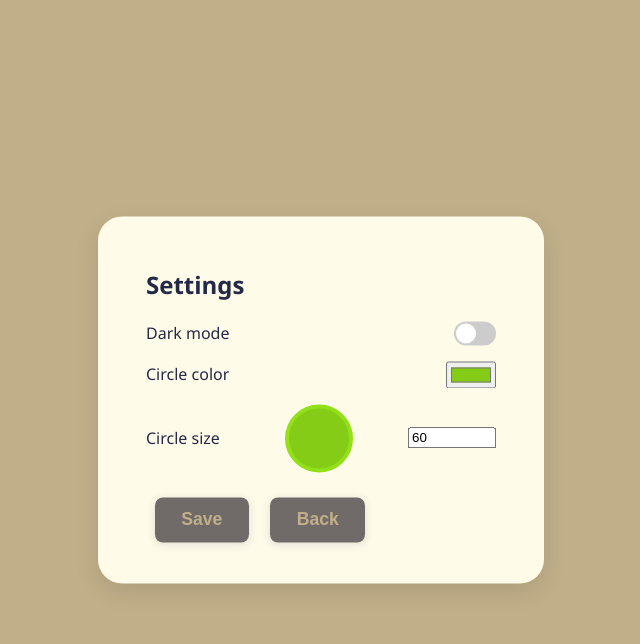
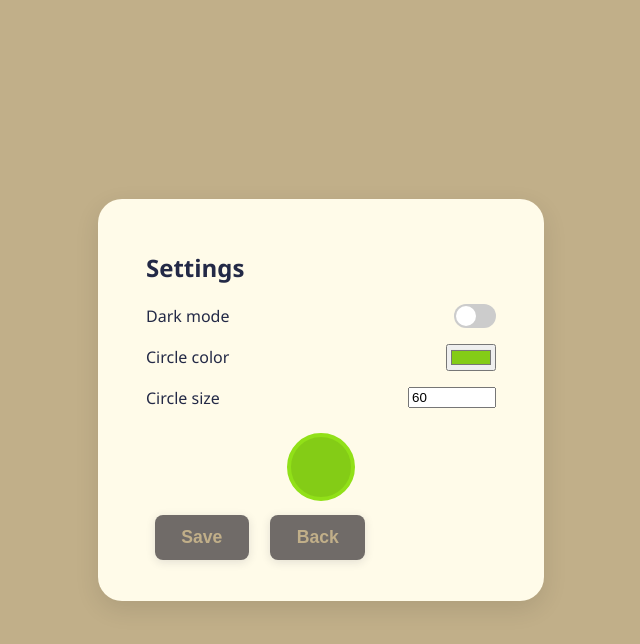
Before and after one commit to jason9075/Mouseless-Aim, a plain HTML site: page index.html in a window 1280 px wide. Both pictures are taken after a click on the button "⚙️". Shown: the whole page, without its empty margins (319-959 px from the left). Drawn offline with Linux system fonts and the light colour scheme.

Commit message:
Move preview circle and animate

```diff
--- a/index.html
+++ b/index.html
@@ -31,8 +31,10 @@
         </div>
         <div class="setting-row">
             <span>Circle size</span>
+            <input type="number" id="circleSizeInput" min="20" max="120" step="5" />
+        </div>
+        <div class="preview-area">
             <span id="circlePreview" class="preview-circle"></span>
-            <input type="number" id="circleSizeInput" min="20" max="120" step="5" />
         </div>
         <button id="saveSettingsBtn">Save</button>
         <button id="backBtn">Back</button>
--- a/style.css
+++ b/style.css
@@ -240,15 +240,18 @@ button:active {
 #darkModeToggle:checked + .slider::before {
   transform: translateX(18px);
 }
+#settingsPage .preview-area {
+  text-align: center;
+  margin-top: 1.5em;
+}
 #settingsPage .preview-circle {
   display: inline-block;
-  margin-left: 0.6em;
-  vertical-align: middle;
   width: 40px;
   height: 40px;
   border-radius: 50%;
   background: var(--custom-target-color, var(--target-color));
   border: 4px solid var(--custom-target-border, var(--target-border));
+  animation: pulse 1.5s infinite;
 }
 
 #settingsPage input[type="color"] {
```
